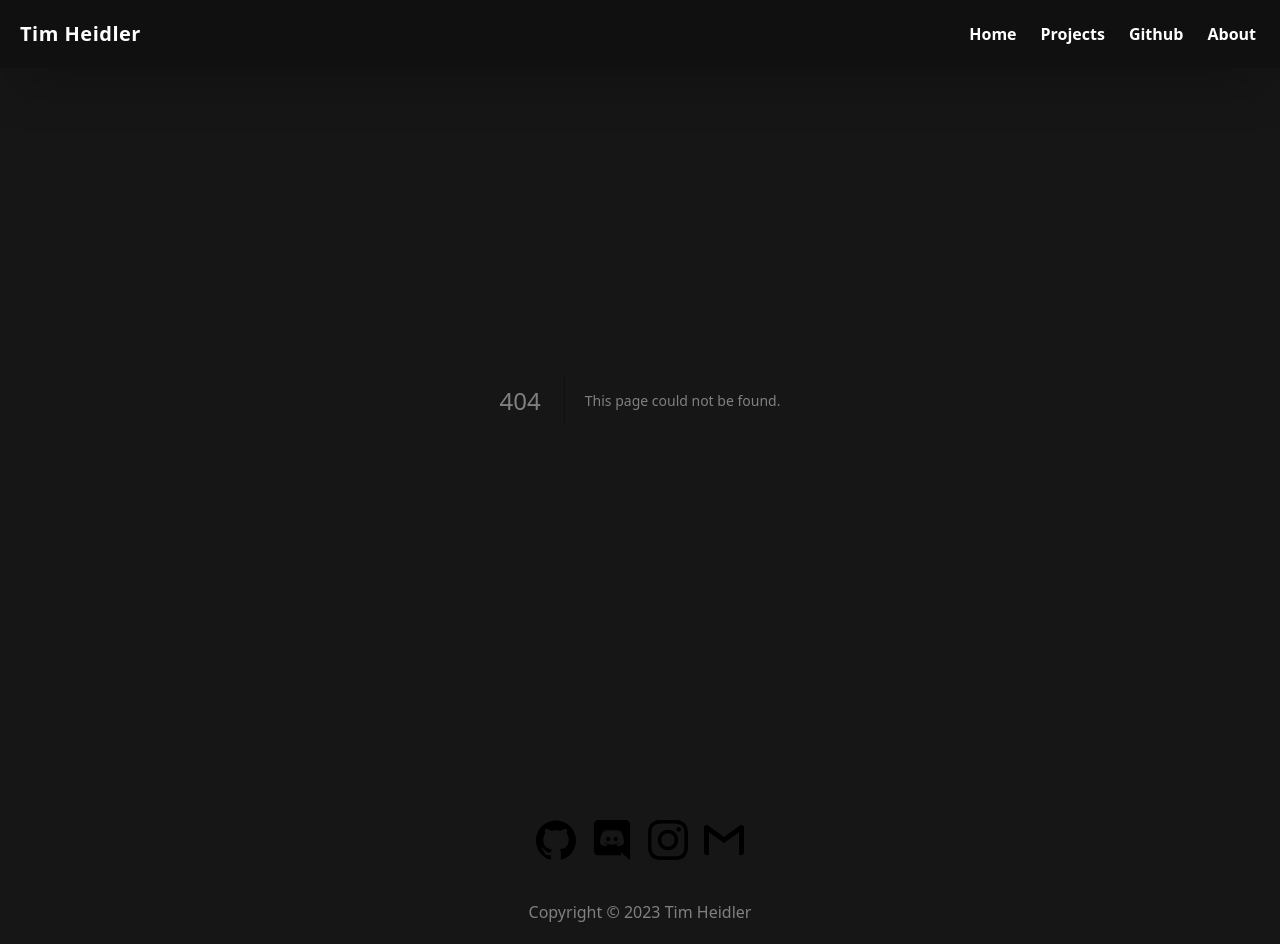
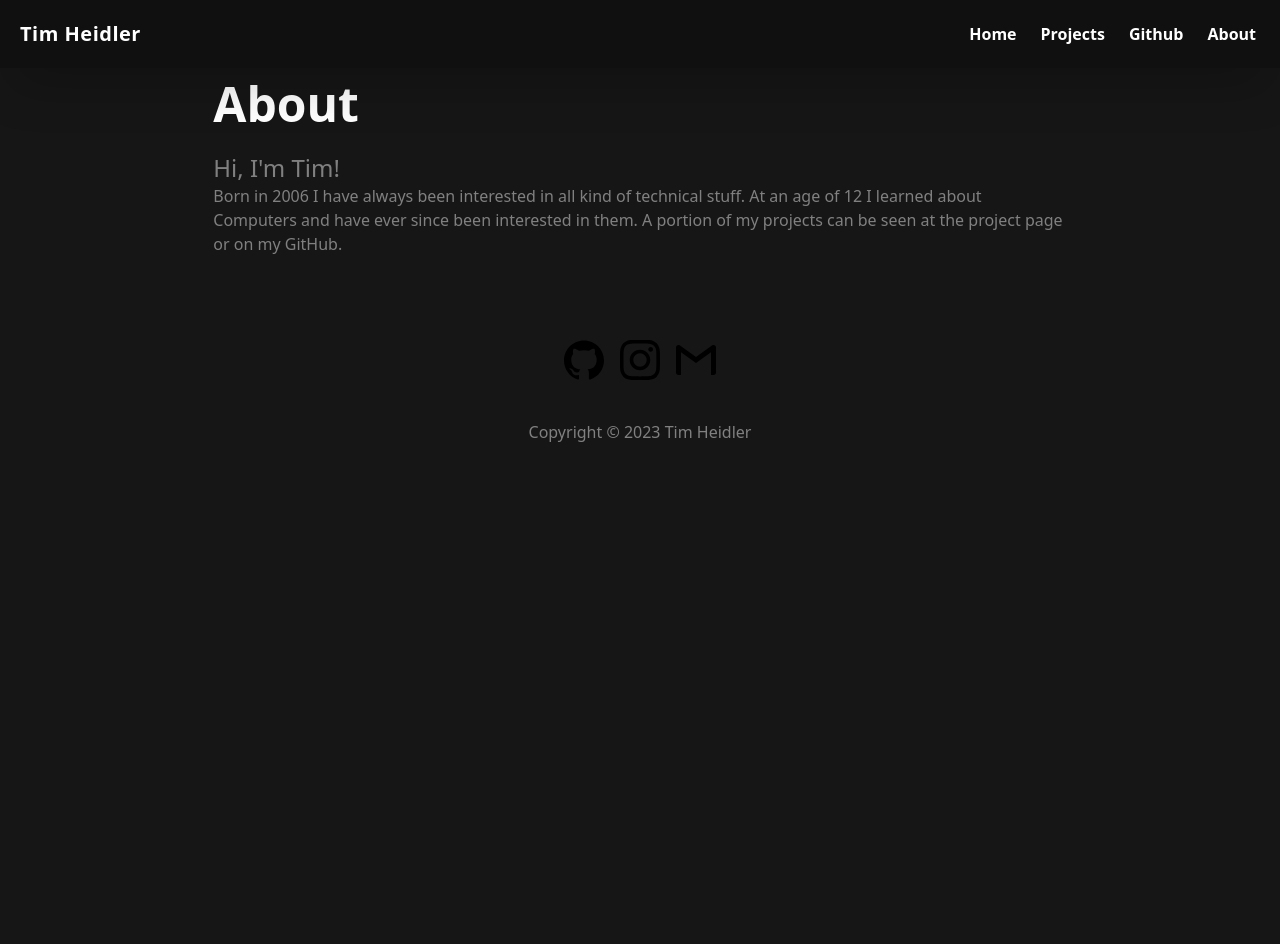
Before and after one commit to timplay33/personal-website-nextjs, a Next.js app: page /About in a window 1280 px wide. Before the commit this address had no page. After the commit the page ends 800 px from the top, so only its background shows below. Built offline with nearby package versions, Linux system fonts and the light colour scheme.

Commit message:
modified:   package-lock.json 	modified:   package.json 	new file:   src/app/About/page.tsx 	deleted:    src/app/Home.tsx 	modified:   src/app/IMG_0668.JPG 	modified:   src/app/layout.tsx 	modified:   src/app/page.tsx 	modified:   src/components/Footer.tsx 	modified:   src/components/Navbar.tsx

```diff
--- /dev/null
+++ b/src/app/About/page.tsx
@@ -0,0 +1,12 @@
+export default function About() {
+
+    return (
+        <div className="main m-16 landscape:mt-20 w-2/3 self-center">
+        <h1 className="text-5xl font-bold text-headline ">About</h1>
+        <p></p>
+        <br />
+        <h4 className="text-2xl">Hi, I&apos;m Tim! </h4>
+        <p>Born in 2006 I have always been interested in all kind of technical stuff. At an age of 12 I learned about Computers and have ever since been interested in them. A portion of my projects can be seen at the project page or on my GitHub.</p>
+        </div>
+    );
+}
--- a/src/app/Home.tsx
+++ /dev/null
@@ -1,30 +0,0 @@
-import ProjectWindow from "@/components/ProjectWindow";
-
-export const Home = () => {
-  return (
-    <>
-      <div className="main m-16 landscape:mt-20 w-2/3 self-center">
-        <div className="mb-72 ">
-          <h1 className="text-5xl font-bold text-headline ">
-            Hi, <br></br>I&apos;m Tim!
-          </h1>
-          <p>This page is still in progress</p>
-        </div>
-        <div className="mt-16">
-          <a href="/Projects">
-            <h2 className="text-5xl font-bold text-headline hover:underline ">
-              Projects
-            </h2>
-          </a>
-          <p>
-            See my newest two projects. to see all{" "}
-            <a href="/Projects" className="hover:underline text-headline">
-              click here
-            </a>
-          </p>
-          <ProjectWindow items={2} />
-        </div>
-      </div>
-    </>
-  );
-};
--- a/src/app/layout.tsx
+++ b/src/app/layout.tsx
@@ -4,7 +4,7 @@ import { Footer } from "../components/Footer";
 
 export const metadata = {
   title: "Tim Heidler",
-  description: "Generated by create next app",
+  description: "My personal website",
 };
 
 export default function RootLayout({
--- a/src/app/page.tsx
+++ b/src/app/page.tsx
@@ -1,12 +1,32 @@
-import { Navbar } from "../components/Navbar";
-import { Footer } from "../components/Footer";
-import { Home } from "./Home";
+import ProjectWindow from "@/components/ProjectWindow";
 import "./page.css";
+
 
 export default function Page() {
   return (
     <main className="bg-background text-text flex flex-col">
-      <Home />
+      <div className="main m-16 landscape:mt-20 w-2/3 self-center">
+        <div className="mb-72 ">
+          <h1 className="text-5xl font-bold text-headline ">
+            Hi, <br></br>I&apos;m Tim!
+          </h1>
+          <p>This page is still in progress</p>
+        </div>
+        <div className="mt-16">
+          <a href="/Projects">
+            <h2 className="text-5xl font-bold text-headline hover:underline ">
+              Projects
+            </h2>
+          </a>
+          <p>
+            See my newest two projects. to see all{" "}
+            <a href="/Projects" className="hover:underline text-headline">
+              click here
+            </a>
+          </p>
+          <ProjectWindow items={2} />
+        </div>
+      </div>
     </main>
   );
 }
--- a/src/components/Footer.tsx
+++ b/src/components/Footer.tsx
@@ -15,12 +15,6 @@ export const Footer = () => {
           <svg className="h-10" role="img" viewBox="0 0 24 24">
             <title>GitHub</title>
             <path d="M12 .297c-6.63 0-12 5.373-12 12 0 5.303 3.438 9.8 8.205 11.385.6.113.82-.258.82-.577 0-.285-.01-1.04-.015-2.04-3.338.724-4.042-1.61-4.042-1.61C4.422 18.07 3.633 17.7 3.633 17.7c-1.087-.744.084-.729.084-.729 1.205.084 1.838 1.236 1.838 1.236 1.07 1.835 2.809 1.305 3.495.998.108-.776.417-1.305.76-1.605-2.665-.3-5.466-1.332-5.466-5.93 0-1.31.465-2.38 1.235-3.22-.135-.303-.54-1.523.105-3.176 0 0 1.005-.322 3.3 1.23.96-.267 1.98-.399 3-.405 1.02.006 2.04.138 3 .405 2.28-1.552 3.285-1.23 3.285-1.23.645 1.653.24 2.873.12 3.176.765.84 1.23 1.91 1.23 3.22 0 4.61-2.805 5.625-5.475 5.92.42.36.81 1.096.81 2.22 0 1.606-.015 2.896-.015 3.286 0 .315.21.69.825.57C20.565 22.092 24 17.592 24 12.297c0-6.627-5.373-12-12-12"></path>
-          </svg>
-        </a>
-        <a target="_blank" rel="noopener" title="Timplay√1089#4217">
-          <svg className="h-10" role="img" viewBox="0 0 24 24">
-            <title>Discord</title>
-            <path d="M20.222 0c1.406 0 2.54 1.137 2.607 2.475V24l-2.677-2.273-1.47-1.338-1.604-1.398.67 2.205H3.71c-1.402 0-2.54-1.065-2.54-2.476V2.48C1.17 1.142 2.31.003 3.715.003h16.5L20.222 0zm-6.118 5.683h-.03l-.202.2c2.073.6 3.076 1.537 3.076 1.537-1.336-.668-2.54-1.002-3.744-1.137-.87-.135-1.74-.064-2.475 0h-.2c-.47 0-1.47.2-2.81.735-.467.203-.735.336-.735.336s1.002-1.002 3.21-1.537l-.135-.135s-1.672-.064-3.477 1.27c0 0-1.805 3.144-1.805 7.02 0 0 1 1.74 3.743 1.806 0 0 .4-.533.805-1.002-1.54-.468-2.14-1.404-2.14-1.404s.134.066.335.2h.06c.03 0 .044.015.06.03v.006c.016.016.03.03.06.03.33.136.66.27.93.4.466.202 1.065.403 1.8.536.93.135 1.996.2 3.21 0 .6-.135 1.2-.267 1.8-.535.39-.2.87-.4 1.397-.737 0 0-.6.936-2.205 1.404.33.466.795 1 .795 1 2.744-.06 3.81-1.8 3.87-1.726 0-3.87-1.815-7.02-1.815-7.02-1.635-1.214-3.165-1.26-3.435-1.26l.056-.02zm.168 4.413c.703 0 1.27.6 1.27 1.335 0 .74-.57 1.34-1.27 1.34-.7 0-1.27-.6-1.27-1.334.002-.74.573-1.338 1.27-1.338zm-4.543 0c.7 0 1.266.6 1.266 1.335 0 .74-.57 1.34-1.27 1.34-.7 0-1.27-.6-1.27-1.334 0-.74.57-1.338 1.27-1.338z"></path>
           </svg>
         </a>
         <a
--- a/src/components/Navbar.tsx
+++ b/src/components/Navbar.tsx
@@ -30,7 +30,7 @@ export const Navbar = () => {
                 Github
               </div>
             </Link>
-            <Link href="/">
+            <Link href="/About">
               <div className="lg:inline-flex lg:w-auto w-full px-3 py-2 rounded items-center justify-center hover:bg-background ">
                 About
               </div>
```
Also changed, not shown: package.json (+20 -3 lines), 2 other files (tests, documents, lock files or other folders).
